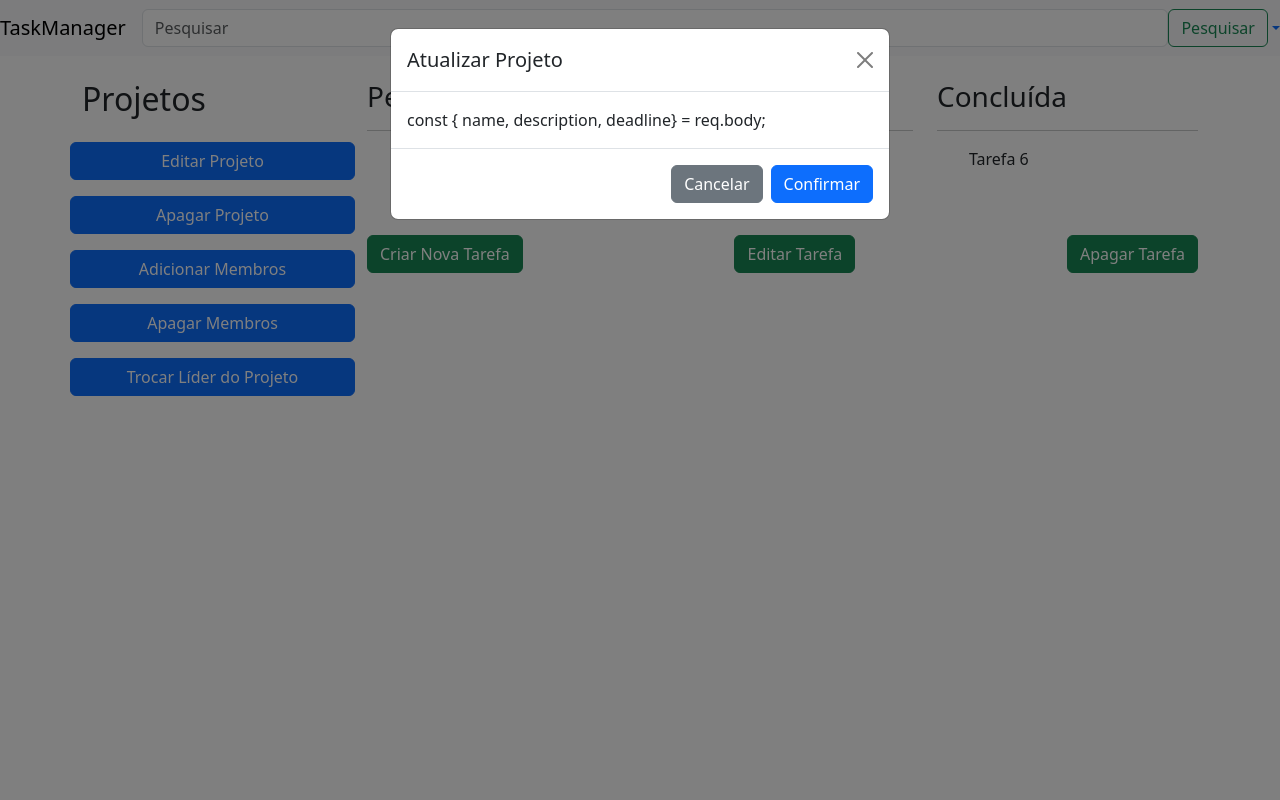
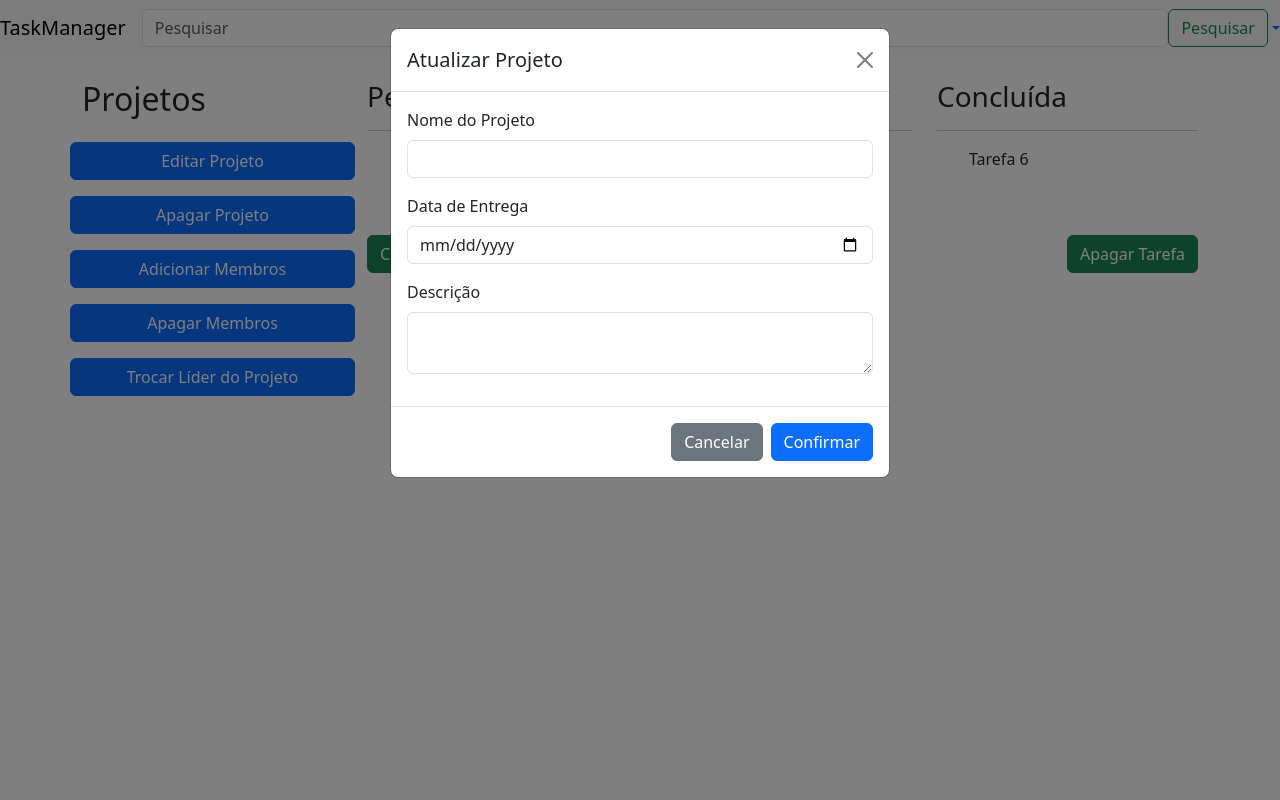
Before and after one commit to Altovisk09/Front-Dinamico-Projeto-Final, a Node project: template src/views/userArea.ejs in a window 1280 px wide, after a click on "Editar Projeto". Run offline with Node 20 templates, Linux system fonts and the light colour scheme; the template is opened without the code that fills it, so the values that code supplies are empty.

Commit message:
Modal e update do projeto funcional

```diff
--- a/src/controllers/userController.js
+++ b/src/controllers/userController.js
@@ -164,7 +164,7 @@ const userController = {
   },
   updateProject: async (req, res) => {
     const ProjectId = req.params.id;
-    const { name, description } = req.body;
+    const { name, description, deadline } = req.body;
 
     try {
       const updatedProject = await Project.findByIdAndUpdate(
--- a/src/views/userArea.ejs
+++ b/src/views/userArea.ejs
@@ -52,12 +52,25 @@
                           <button type="button" class="btn-close" data-bs-dismiss="modal" aria-label="Close"></button>
                         </div>
                         <div class="modal-body">
-                            const { name, description, deadline} = req.body;
+                            <form action="/projects/<%=project._id%>/update-project" method="POST">
+                                <div class="mb-3">
+                                  <label for="projectName" class="form-label">Nome do Projeto</label>
+                                  <input type="text" class="form-control" id="projectName" name="name">
+                                </div>
+                                <div class="mb-3">
+                                    <label for="projectDeadline" class="form-label">Data de Entrega</label>
+                                    <input type="date" class="form-control" id="projectDeadline" name="deadline">
+                                  </div>
+                                <div class="mb-3">
+                                  <label for="projectDescription" class="form-label">Descrição</label>
+                                  <textarea class="form-control" id="projectDescription" name="description"></textarea>
+                                </div>
                         </div>
                         <div class="modal-footer">
                           <button type="button" class="btn btn-secondary" data-bs-dismiss="modal">Cancelar</button>
-                          <button type="button" class="btn btn-primary">Confirmar</button>
+                          <button type="submit" class="btn btn-primary">Confirmar</button>
                         </div>
+                    </form>
                       </div>
                     </div>
                   </div>
```
